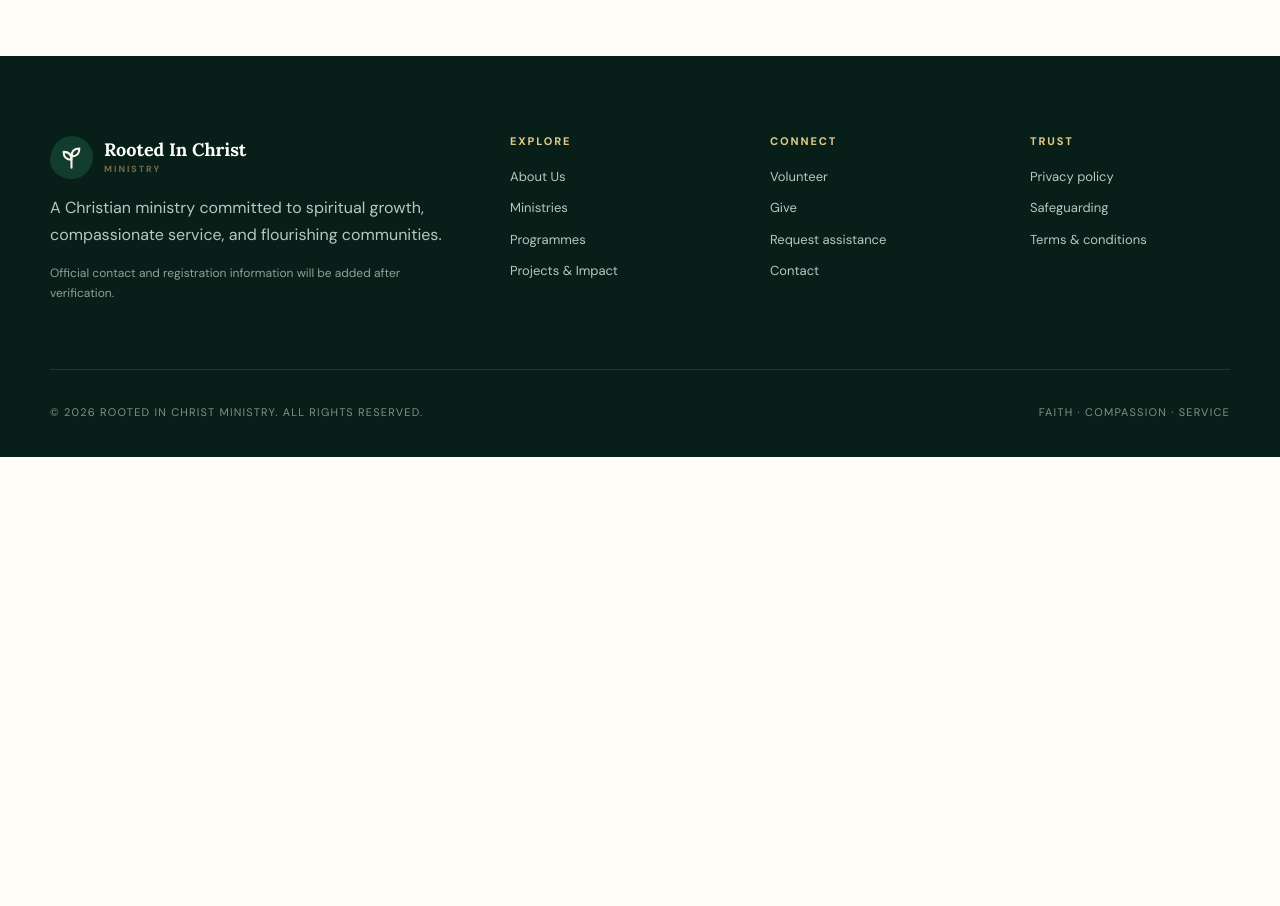
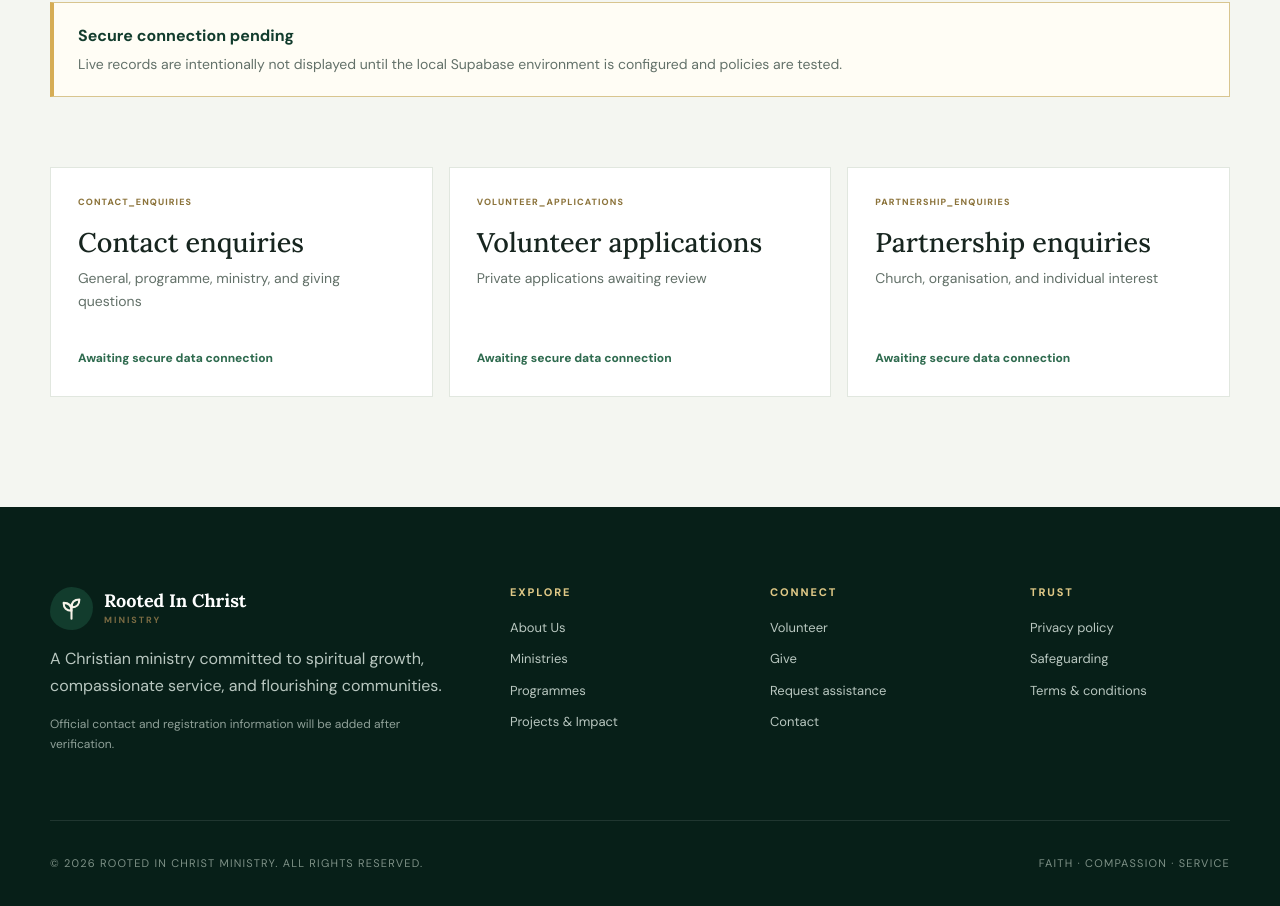
Before and after one commit to atevans1/rootedinchristmin, a Next.js app: page /admin/enquiries in a window 1280 px wide. Before the commit this address had no page. Shown: the part 586-1492 px from the top of the page. Before the commit the page ends 1043 px from the top, so only its background shows below. Built offline with nearby package versions, Linux system fonts and the light colour scheme.

Commit message:
Build private admin enquiry workspace
Build private admin enquiry workspace

```diff
--- /dev/null
+++ b/app/admin/enquiries/page.tsx
@@ -0,0 +1,5 @@
+import Link from "next/link";
+import { Icon } from "@/components/icon";
+const queues = [["Contact enquiries", "General, programme, ministry, and giving questions", "contact_enquiries"], ["Volunteer applications", "Private applications awaiting review", "volunteer_applications"], ["Partnership enquiries", "Church, organisation, and individual interest", "partnership_enquiries"]];
+export const metadata = { title: "Enquiries", description: "Private Rooted In Christ Ministry enquiry workspace." };
+export default function EnquiriesPage() { return <main id="main-content" className="admin-shell"><div className="admin-topbar"><div className="container admin-topbar-inner"><Link href="/admin" className="admin-brand"><span className="brand-mark"><Icon name="sprout" size={23} /></span><span><strong>Rooted In Christ</strong><small>Ministry administration</small></span></Link><span className="admin-status">Private workspace</span></div></div><div className="container admin-content"><Link href="/admin" className="arrow-link">Back to dashboard <Icon name="arrow" size={18} /></Link><div className="admin-heading"><div><p className="eyebrow">Enquiry workspace</p><h1>Respond with care and clarity.</h1><p>These queues are private. Access will be limited by role after Supabase authentication is connected.</p></div></div><div className="admin-notice"><strong>Secure connection pending</strong><p>Live records are intentionally not displayed until the local Supabase environment is configured and policies are tested.</p></div><div className="queue-grid">{queues.map(([title, description, table]) => <article className="queue-card" key={table}><span>{table}</span><h2>{title}</h2><p>{description}</p><div className="queue-state">Awaiting secure data connection</div></article>)}</div></div></main>; }
--- a/app/globals.css
+++ b/app/globals.css
@@ -249,6 +249,13 @@ h1,h2,h3 { font-family:var(--font-serif),serif; font-weight:500; line-height:1.0
 .role-card span { color:#8c743c; font-size:9px; text-transform:uppercase; letter-spacing:.14em; font-weight:800; }
 .role-card h3 { font-size:24px; margin:18px 0 8px; text-transform:capitalize; }
 .role-card p { color:var(--muted); font-size:13px; margin:0; }
+.queue-grid { display:grid; grid-template-columns:repeat(3,1fr); gap:16px; }
+.queue-card { background:#fff; border:1px solid #e1e7df; padding:27px; min-height:230px; display:flex; flex-direction:column; }
+.queue-card>span { color:#8c743c; font-size:9px; text-transform:uppercase; letter-spacing:.12em; font-weight:800; }
+.queue-card h2 { font-size:27px; margin:18px 0 10px; }
+.queue-card p { color:var(--muted); font-size:14px; margin:0; }
+.queue-state { color:var(--leaf); font-size:12px; font-weight:800; margin-top:auto; padding-top:22px; }
+@media (max-width:760px) { .queue-grid { grid-template-columns:1fr; } }
 @media (max-width:760px) { .role-grid { grid-template-columns:1fr; } }
 .admin-module h3 { font-size:26px; margin:12px 0 8px; }
 .admin-module p { color:var(--muted); font-size:14px; margin:0; }
```
